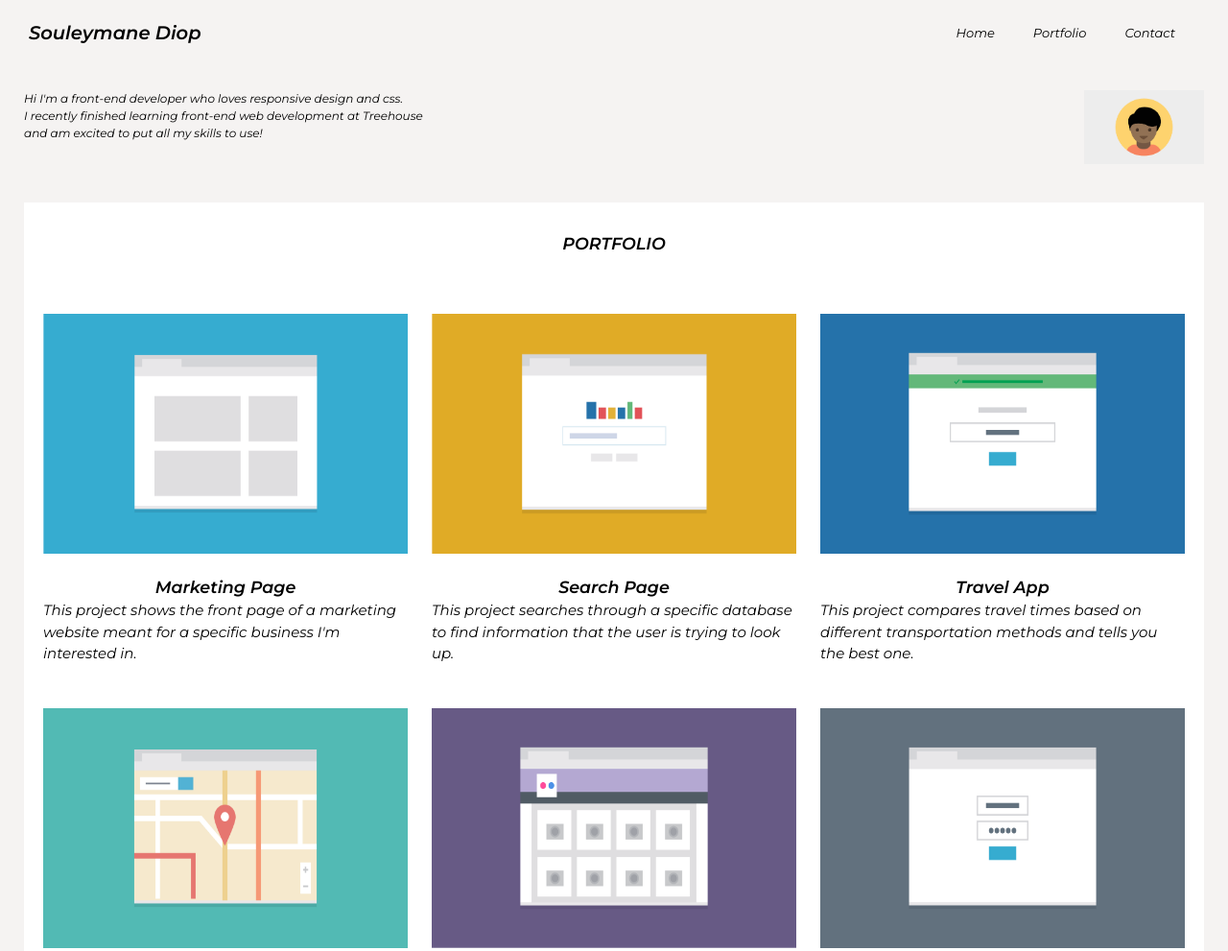
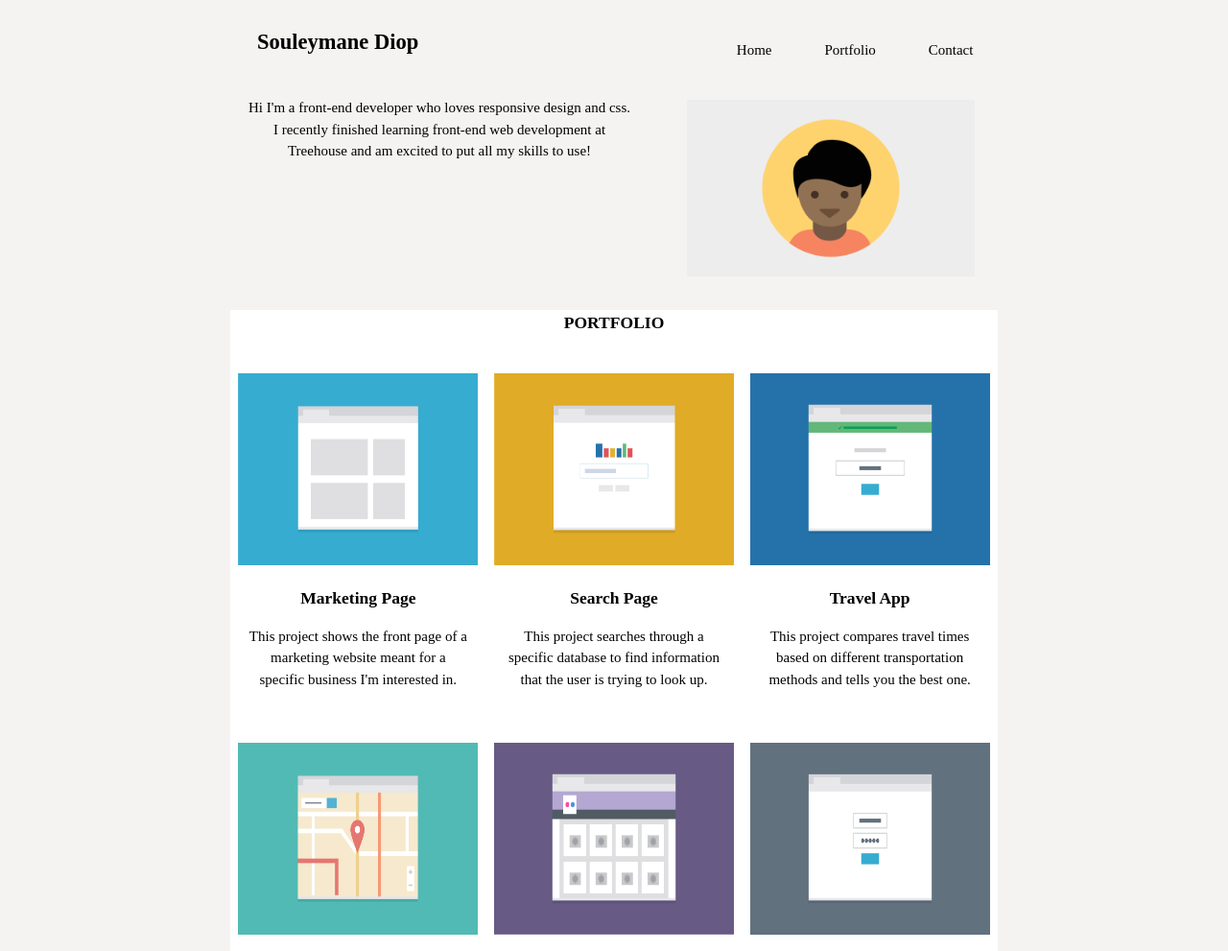
Before and after one commit to Juless-bytes/Techdegree-project-2, a plain HTML site: page mockups/index.html in a window 1280 px wide. Shown: the top 991 px of the page at 96% size. Drawn offline with Linux system fonts and the light colour scheme; a web font is replaced by a local one.

Commit message:
final touch up

```diff
--- a/mockups/css/style.css
+++ b/mockups/css/style.css
@@ -8,7 +8,7 @@ body{
     background-color: #f5f3f2;
     color: black;
     cursor: pointer;
-    font-family: "Montserrat", sans-serif;
+    font-family: 'Kiwi Maru', serif;
     font-size: 15px;
     line-height: 1.5;
 }
@@ -21,227 +21,138 @@ a {
 a:hover {
     color:tomato;
 }
-
-ul {
-    list-style: none;
-}
-
-.name {
-    margin-left: 20px;
-}
-
 .name:hover {
     color: tomato;
 }
 
-.paragraph:hover {
-    font-size: 15px;
+ul {
+    list-style: none;
+    margin-top: 15px;
+}
+.main-nav li {
+    border: 1px solid #f5f3f2;
+    background-color: #fff;
+    margin: 3px;
+}
+.container {
+    max-width: 800px;
+    margin: 0 auto;
 }
 
 .main-nav {
-    display: flex;
-    justify-content: space-between;
-    align-items: center;
-    padding: 20px 0;
-    font-size: 13px;
-    flex-wrap: wrap;
+    display: inline-block;
 }
-
-
-.main-nav ul li {
-    padding: 0 10px;
-    margin-right: 20px;
-
-
+.container1 {
+    text-align: center;
 }
-
-.main-nav ul {
-    display: flex;
-    flex-wrap: wrap;
-}
-
 .image {
-    margin-bottom: 40px;
-}
-
-.container2 {
-    display: flex;
-    justify-content: space-around;
-    margin-top: 25px;
-
-}
-
-.container3 img {
-    width: 350px;
-    height: 250px;
-    width: 100%;
+    width: 200px;
+    margin-top: 15px;
     margin-bottom: 15px;
 }
-
-.container3 p {
-    margin-bottom: 20px;
+.container2 {
+    text-align: center;
+}
+.portfolio h3 {
+    margin-top: 20px;
+    margin-bottom: 15px;
+}
+.inner {
+    margin-top: 25px;
+}
+.inner p {
+    margin: 0 18px;
+}
+.inner p:last-child {
+    padding-bottom: 30px;
+}
+.inner img {
+    width: 300px;
+    height: 200px;
+}
+.inner h3 {
+    margin: 15px 0;
+}
+.paragraph {
+    margin: 0 18px;
 }
 
 .middle {
     background-color: #fff;
-    margin: 0 25px;
+    text-align: center;
 }
-
-.portfolio  {
+.container4 {
     text-align: center;
-    padding-top: 30px;
+    margin: 30px 18px;
 }
-
-.container3 {
-    display: grid;
-    grid-template-columns: repeat(3, 1fr);
-    grid-gap: 25px;
-    margin-top: 60px;
-    margin-left: 20px;
-    margin-right: 20px;
-}
-
-.hero {
+.container5 {
     text-align: center;
 }
 
-.container4 {
-    text-align: center;
-    margin-top: 25px;
-}
-
-.container5 {
-    display: flex;
-    justify-content: space-between;
-    flex-wrap: wrap;
-}
-
-.container5 ul {
-   display: flex;
-   flex-wrap: wrap;
-}
-
-.container5 ul li {
-    padding: 0 10px;
-    margin-right: 20px;
-}
-
-.page {
-    margin-left: 20px;
-}
-
-.top {
-float: right;
-margin-right: 30px;
-visibility: hidden;
-}
 
 
 
 /*Media Queries*/
 
-@media (min-width: 320px) {
+
+@media (min-width: 768px) {
+    .main-nav li {
+        border: none;
+        background-color: #f5f3f2;
+        margin: 1.6rem;
+        display: inline-block;
+    }
+    .container2 {
+        display: flex;
+        justify-content: space-between;
+        width: 100%;
+    }
     .paragraph {
-        margin-left: 20px;
-        margin-top: 30px;
+        order: -1;
+        margin-top: .8rem;
+        width: 50%;
     }
-    .middle {
-        margin: 0;
+    .image {
+        margin-right: 1.5rem;
+        width: 300px;
     }
     .container3 {
-        grid-template-columns: 1fr;
-    }
-    .main-nav {
-        flex-wrap: wrap;
-    }
-    .main-nav ul {
-        margin-left: 150px;
-    }
-    .name {
-        margin-left: 100px;
-    }
-
-    .container2 {
-        flex-wrap: wrap;
+        display: grid;
+        grid-template-columns: repeat(2, 1fr);
     }
     .container5 {
-        flex-wrap: wrap;
+        display: flex;
+        justify-content: space-between;
+        align-items: center;
     }
-    .container5 ul li {
-        margin-left: 8px;
-    }
-
-}
-
-
-@media (min-width: 768px) {
-    .container3 {
-        grid-template-columns: repeat(2, 1fr);
-    }
-    .middle {
-        margin: 0;
-    }
-    .main-nav {
-        display:inline-block;
-    }
-    .container1  {
-        text-align: center;
-    }
-    .main-nav .name {
-        margin-right: 40px;
-    }
-    .main-nav ul {
-        margin-left: 75px;
-    }
-
-    .container2 {
-        flex-wrap: wrap;
-    }
-    .image {
-        width: 125px;
-    }
-
-    .paragraph {
-        margin: 0 25px;
-        font-size: 10px;
+    .link li {
+        display: inline-block;
+        padding: 0 20px;
     }
 
 }
 
 
 @media (min-width: 1024px) {
-    .container3 {
-        grid-template-columns: repeat(3, 1fr);
-    }
     .main-nav {
         display: flex;
         justify-content: space-between;
         align-items: center;
-        flex-wrap: wrap;
     }
-    .main-menu {
-        display: flex;
-        justify-content: space-between;
-        margin-right: 25px;
+    .container2 {
+        width: 100%;
     }
-
-    .container2  {
-        display: flex;
-        justify-content: space-between;
+    .container3 {
+        display: grid;
+        grid-template-columns: repeat(3, 1fr);
     }
-    .image {
-        margin-right: 25px;
+    .container3 img {
+        width: 250px;
     }
-
     .paragraph {
-        font-size: 12px;
-        margin-right: 20px;
+        width: 50%;
     }
     .name {
-        margin-left: 30px;
+        margin-left: 28px;
     }
-    .middle{
-        margin: 0 25px;
-    }
-
 }
--- a/mockups/index.html
+++ b/mockups/index.html
@@ -2,13 +2,14 @@
 <html lang="en">
 <head>
   <meta charset="utf-8">
-  <title>Resume</title>
   <meta name="viewport" content="width=device-width, initial-scale=1.0">
   <link rel="stylesheet" href="css/style.css">
   <link rel="preconnect" href="https://fonts.gstatic.com">
-<link href="https://fonts.googleapis.com/css2?family=Montserrat:ital,wght@1,400;1,600&display=swap" rel="stylesheet">
+  <link href="https://fonts.googleapis.com/css2?family=Kiwi+Maru:wght@400;500&display=swap" rel="stylesheet">
+  <title>Resume</title>
 </head>
   <body>
+     <div class="container">
     <div class="container1">
        <nav class="main-nav">
          <h1 class="name">Souleymane Diop</h1>
@@ -21,17 +22,17 @@
     </div>
 
    <div class="container2">
+      <img src="../images/responsive-layout-profile.png" alt="profile picture" class="image" >
       <div class="paragraph">
          <p>Hi I'm a front-end developer who loves responsive design and css.</p>
-         <p>I recently finished learning front-end web development at Treehouse</p> <p>and am excited to put all my skills to use!</p>
+         <p>I recently finished learning front-end web development at Treehouse and am excited to put all my skills to use!</p>
       </div>
-
-         <img src="../images/responsive-layout-profile.png" alt="profile picture" class="image" >
 
    </div>
 
 
    <main class="middle" id="portfolio">
+      <div class="middle-inner">
       <div class="portfolio">
         <h3><a href="#portfolio">PORTFOLIO</a></h3>
       </div>
@@ -75,7 +76,7 @@
       </div>
 
     </div>
-
+    </div>
    </main>
 
    <div class="container4" id="contact">
@@ -100,6 +101,6 @@
       </ul>
    </div>
    </footer>
-
+   </div>
   </body>
   </html>
```
